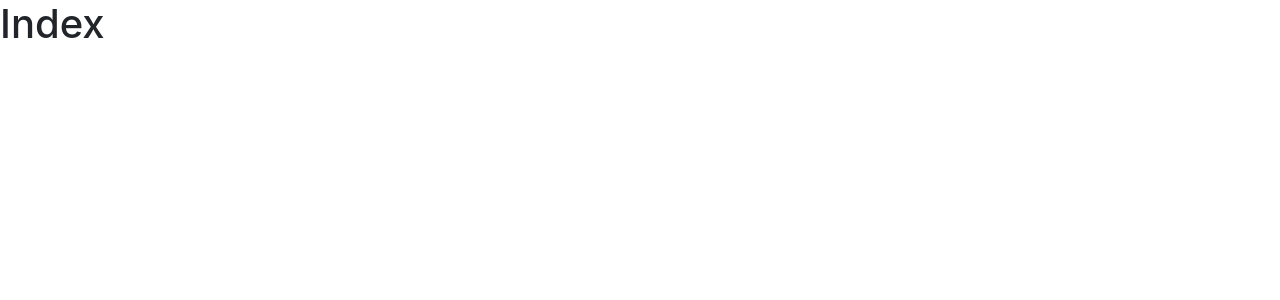
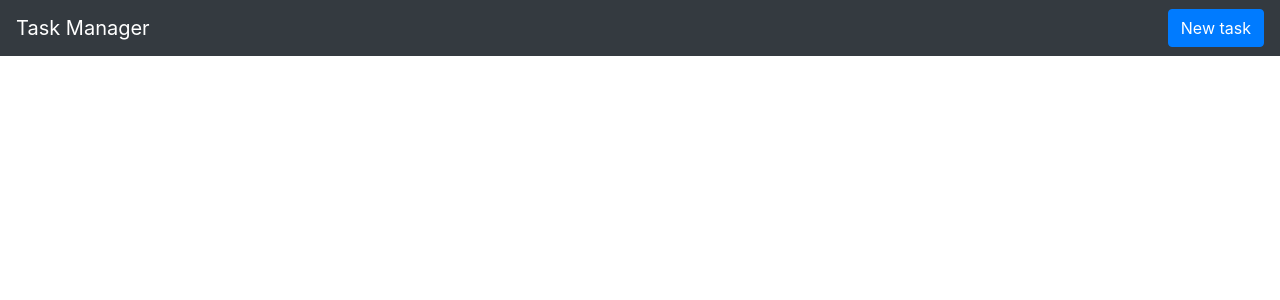
Before and after one commit to rod750/task-manager-client, a Next.js app: page / in a window 1280 px wide. Shown: the top 300 px of the page. Built offline with nearby package versions, Linux system fonts and the light colour scheme.

Commit message:
Added task pages with modal layout

```diff
--- /dev/null
+++ b/components/tasks/index.js
@@ -0,0 +1 @@
+export * from "./main-menu"
--- /dev/null
+++ b/components/tasks/main-menu/index.js
@@ -0,0 +1,21 @@
+import { useContext } from "react"
+import { Form, Navbar, Button, Nav } from "react-bootstrap"
+import { TaskModalContext } from "../../../contexts/shared/task-modal"
+
+export function MainMenu({actions}) {
+  const { openModal } = useContext(TaskModalContext)
+
+  return (
+    <Navbar bg="dark" variant="dark">
+      <Navbar.Brand>Task Manager</Navbar.Brand>
+      <Nav className="mr-auto"></Nav>
+      <Form inline>
+        <Button
+          onClick={openModal}
+          variant="primary">
+          New task
+        </Button>
+      </Form>
+    </Navbar>
+  )
+}
--- /dev/null
+++ b/contexts/shared/task-modal/context.js
@@ -0,0 +1,3 @@
+import { createContext } from "react"
+
+export const TaskModalContext = createContext()
--- /dev/null
+++ b/contexts/shared/task-modal/index.js
@@ -0,0 +1,3 @@
+export * from "./context"
+export * from "./provider"
+export * from "./modal"
--- /dev/null
+++ b/contexts/shared/task-modal/modal.js
@@ -0,0 +1,26 @@
+import { Modal, Button } from "react-bootstrap"
+
+export function TaskModal({ onCancel = () => {}, onSave = () => {}, visible }) {
+  return (
+    <Modal
+      show={visible}
+      onHide={onCancel}>
+      <Modal.Header closeButton>
+        <Modal.Title>Create new task</Modal.Title>
+      </Modal.Header>
+      <Modal.Body></Modal.Body>
+      <Modal.Footer>
+        <Button
+          onClick={onCancel}
+          variant="secondary">
+          Cancel
+        </Button>
+        <Button
+          onClick={onSave}
+          variant="primary">
+          Save
+        </Button>
+      </Modal.Footer>
+    </Modal>
+  )
+}
--- /dev/null
+++ b/contexts/shared/task-modal/provider.js
@@ -0,0 +1,24 @@
+import { useState } from "react";
+import { TaskModalContext } from "./context";
+import { TaskModal } from "./modal";
+
+export default function TaskModalContextProvider({ children }) {
+  const [state, setState] = useState({ isModalVisible: false })
+
+  const openModal = () => {
+    setState({ isModalVisible: true })
+  }
+
+  const closeModal = () => {
+    setState({ isModalVisible: false })
+  }
+
+  return (
+    <TaskModalContext.Provider value={{ openModal, closeModal }}>
+      <TaskModal
+        onCancel={closeModal}
+        visible={state.isModalVisible} />
+      { children }
+    </TaskModalContext.Provider>
+  )
+}
--- a/pages/index.js
+++ b/pages/index.js
@@ -1,3 +1,13 @@
+import { Container, Row } from "react-bootstrap"
+import { MainMenu } from "../components/tasks"
+import TaskModalContextProvider from "../contexts/shared/task-modal/provider"
+
 export default function Index() {
-  return <h1>Index</h1>
+  return (
+    <TaskModalContextProvider>
+      <MainMenu />
+      <Container fluid>
+      </Container>
+    </TaskModalContextProvider>
+  )
 }
--- a/styles/_globals.sass
+++ b/styles/_globals.sass
@@ -0,0 +1,2 @@
+html, body
+  width: 100%
```
